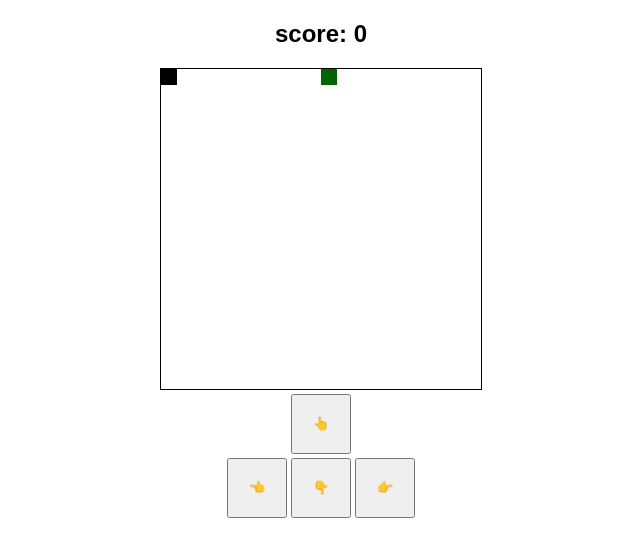
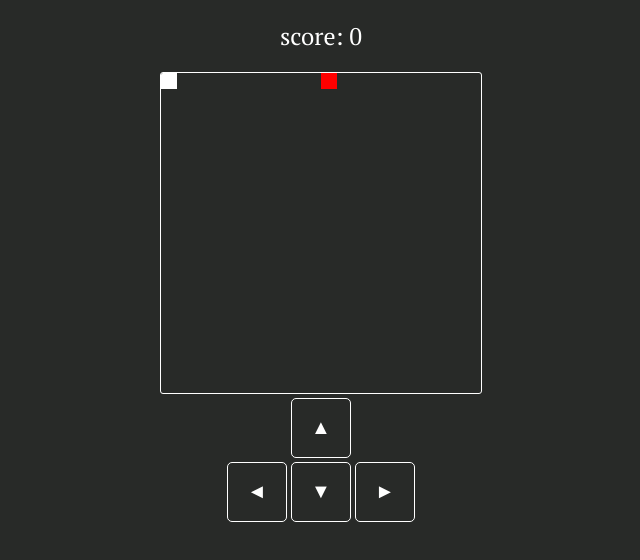
Before and after one commit to oooluiz/snake-game, a plain HTML site: page index.html in a window 1280 px wide. Shown: the whole page, without its empty margins (319-959 px from the left). Drawn offline with nearby package versions, Linux system fonts and the light colour scheme; a web font is replaced by a local one.

Commit message:
design changes

```diff
--- a/index.html
+++ b/index.html
@@ -12,6 +12,11 @@
       padding: 0px;
     }
   </style>
+
+  <link rel="preconnect" href="https://fonts.googleapis.com">
+  <link rel="preconnect" href="https://fonts.gstatic.com" crossorigin>
+  <link href="https://fonts.googleapis.com/css2?family=Comic+Neue:ital,wght@0,300;0,400;0,700;1,300;1,400;1,700&family=Geist+Mono:wght@100..900&family=PT+Serif:ital,wght@0,400;0,700;1,400;1,700&family=Playfair+Display:ital,wght@0,400..900;1,400..900&display=swap" rel="stylesheet">
+
 </head>
 <body>
   <center>
@@ -23,11 +28,11 @@
 
     <div class=buttons>
       <div></div>
-      <button class=game_button id=w>👆</button>
+      <button class=game_button id=w>▲</button>
       <div></div>
-      <button class=game_button id=a>👈</button>
-      <button class=game_button id=s>👇</button>
-      <button class=game_button id=d>👉</button>
+      <button class=game_button id=a>◄</button>
+      <button class=game_button id=s>▼</button>
+      <button class=game_button id=d>►</button>
     </div>
 
   </center>
--- a/public/script.js
+++ b/public/script.js
@@ -12,7 +12,7 @@ const snake = {
   direction: null,
   past_direction: null,
   load_snake: function(){
-    ctx.fillStyle = "rgb(0,0,0)"
+    ctx.fillStyle = "rgb(255,255,255)"
 //    ctx.fillRect(this.pos[0].x*16,this.pos[0].y*16,cell_size,cell_size)
     this.pos.forEach((p)=>{
       ctx.fillRect(p.x*16,p.y*16,cell_size,cell_size)
@@ -69,7 +69,7 @@ let apple = {
 
   },
   load: function(){
-    ctx.fillStyle = "rgb(0,100,0)"
+    ctx.fillStyle = "rgb(255,0,0)"
     ctx.fillRect(this.pos.x*16,this.pos.y*16,16,16)
   }
 }
--- a/public/style.css
+++ b/public/style.css
@@ -1,5 +1,16 @@
+body{
+  background: rgba(40, 42, 40);
+  color: white;
+}
+
 canvas{
-  border:1px solid black;
+  border:1px solid white;
+  border-radius: 3px;
+}
+
+#score{
+  font-family: "PT Serif", serif;
+  font-weight: 1;
 }
 
 .buttons
@@ -14,4 +25,20 @@ canvas{
 .game_button{
   width:60px;
   height:60px;
+
+  background: transparent;
+  color: white;
+  font-size: 20px;
+  outline: none;
+  border: 1px solid white;
+  border-radius: 5px;
+  transition: all 0.2s;
 }
+
+.game_button:hover,
+focus{
+  background: white;
+  color: black;
+  height: 57px;
+  width:57px;
+}
```
